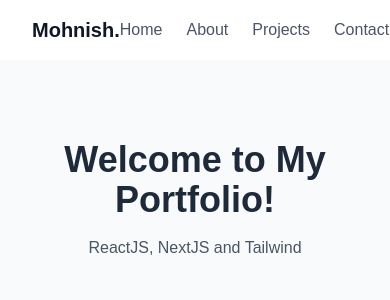
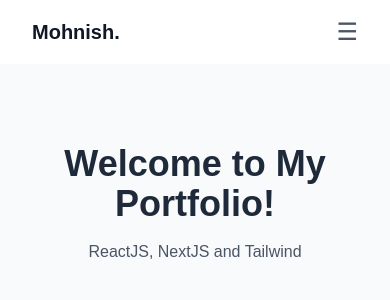
Before and after one commit to mohnishmsu962000/nextjs-portfolio-learning, a Next.js app: page / in a window 390 px wide. Shown: the top 300 px of the page. Built offline with nearby package versions, Linux system fonts and the light colour scheme.

Commit message:
Add responsive mobile navigation with hamburger menu

```diff
--- a/app/components/Header.js
+++ b/app/components/Header.js
@@ -1,10 +1,17 @@
+"use client"
 import Link from 'next/link'
-import React from 'react'
+import React, { useState } from 'react'
 
 function Header() {
+
+    const [menu, setMenu] = useState(false)
+
+    function handleExpand(){
+        setMenu(!menu)
+    }
   return (
     <nav className='bg-white shadow-md'>
-        <div className='flex justify-between items-center px-8 py-4'>
+        <div className='hidden justify-between items-center px-8 py-4 md:flex'>
             <div className='text-xl font-bold text-gray-900'> Mohnish. </div>
             <div className='flex space-x-6'>
             <Link href="/"  className='text-gray-600 hover:text-gray-800'>Home</Link>
@@ -13,6 +20,21 @@ function Header() {
             <Link href="/contact" className='text-gray-600 hover:text-gray-800'>Contact</Link>
             </div>
         </div>
+        <div className='flex justify-between items-center px-8 py-4 md:hidden'>
+            <div className='text-xl font-bold text-gray-900'> Mohnish. </div>
+            <button className='text-2xl text-gray-600 hover:text-gray-800' onClick={handleExpand}>
+            {menu ? '✕' : '☰'}
+            </button>
+
+        </div>
+        <div>{menu &&
+                <div className='flex flex-col space-y-4 px-8 py-4 bg-white border-t'>
+            <Link href="/"  className='text-gray-600 hover:text-gray-800 py-2'>Home</Link>
+            <Link href="/about" className='text-gray-600 hover:text-gray-800 py-2'>About</Link>
+            <Link href="/projects" className='text-gray-600 hover:text-gray-800 py-2'>Projects</Link>
+            <Link href="/contact" className='text-gray-600 hover:text-gray-800 py-2'>Contact</Link>
+            </div>
+                }</div>
     </nav>
   )
 }
```
